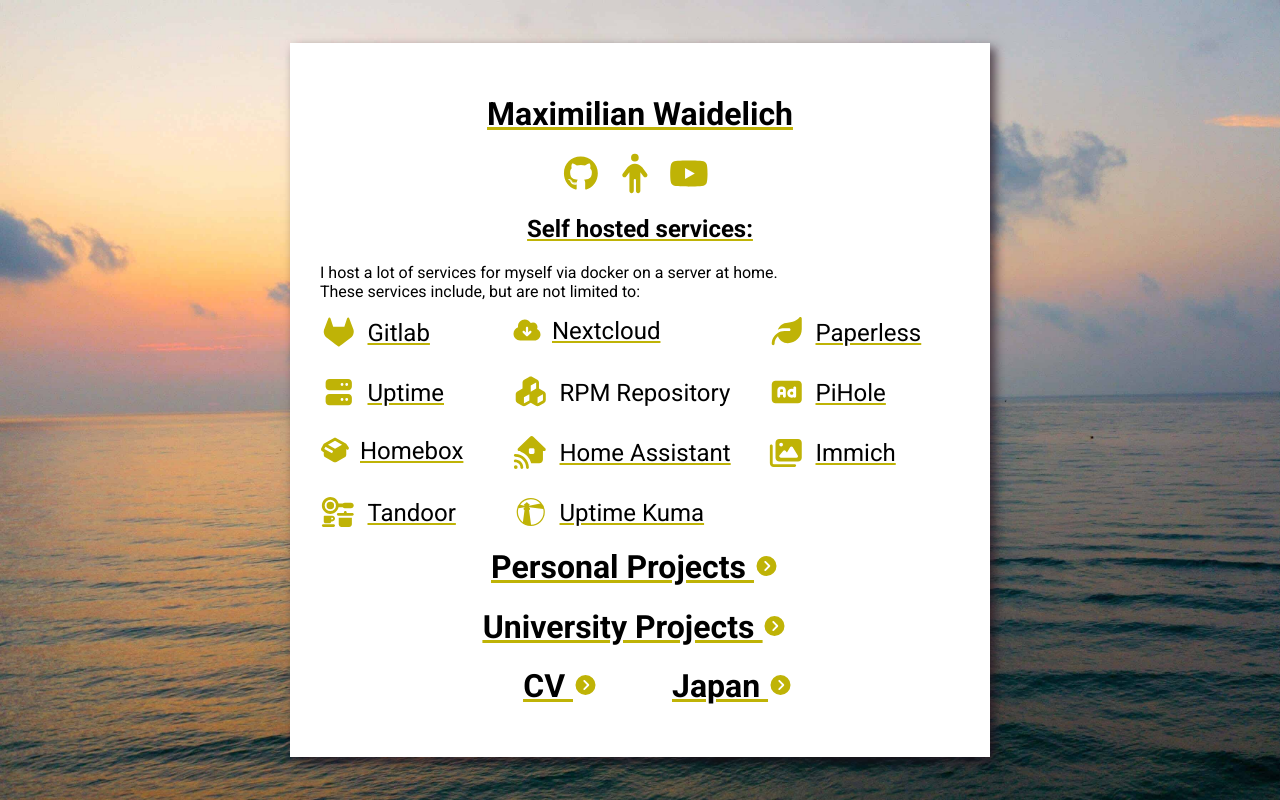
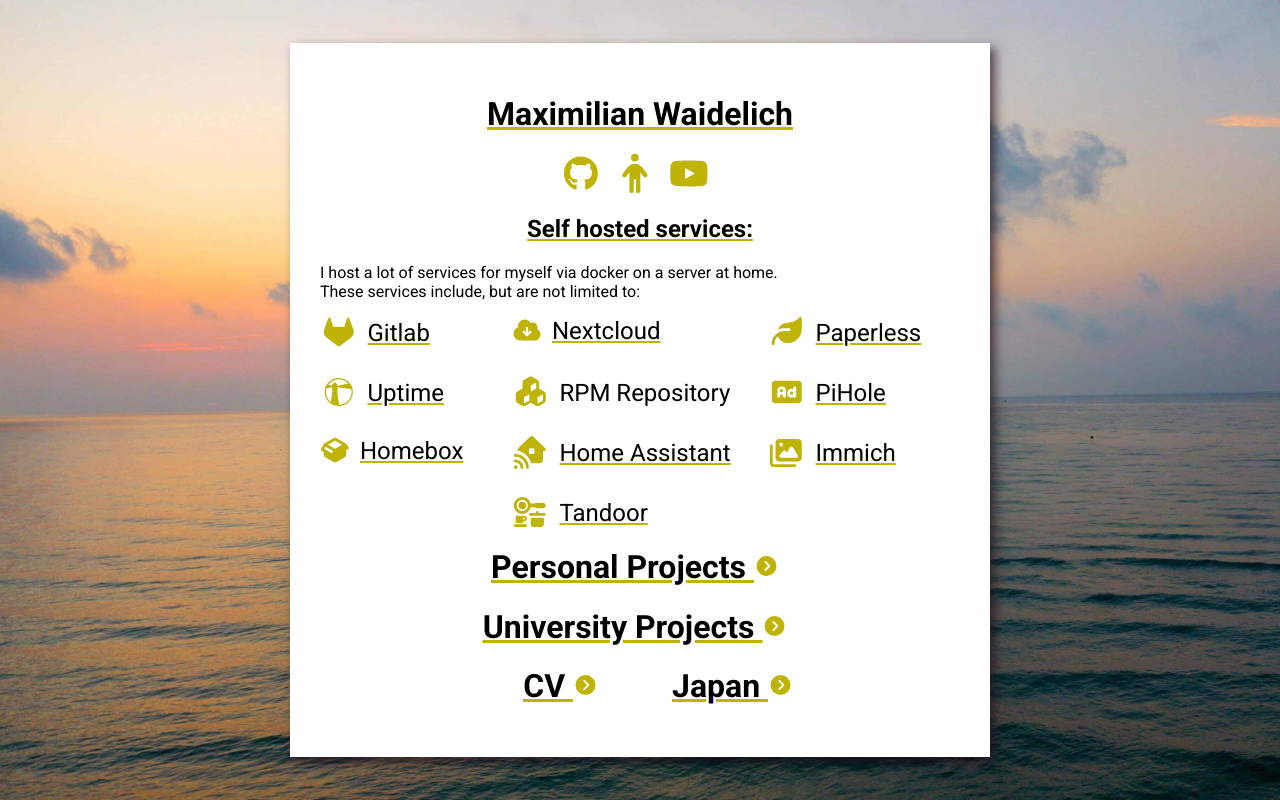
Before and after one commit to maxwai/homepage, a Next.js app: page / in a window 1280 px wide. Built offline with nearby package versions, Linux system fonts and the light colour scheme.

Commit message:
update dependencies and fix duplicate service

```diff
--- a/package.json
+++ b/package.json
@@ -1,6 +1,6 @@
 {
   "name": "homepage",
-  "version": "1.6.2",
+  "version": "1.6.3",
   "private": true,
   "scripts": {
     "dev": "next dev",
@@ -12,7 +12,7 @@
     "@fortawesome/free-brands-svg-icons": "7.1.0",
     "@fortawesome/free-solid-svg-icons": "7.1.0",
     "@fortawesome/react-fontawesome": "3.1.1",
-    "next": "16.0.7",
+    "next": "16.0.8",
     "react": "19.2.1",
     "react-dom": "19.2.1",
     "node-emoji": "2.2.0",
--- a/pages/index.jsx
+++ b/pages/index.jsx
@@ -11,8 +11,7 @@
     faKitchenSet,
     faLeaf,
     faMale,
-    faRectangleAd,
-    faServer
+    faRectangleAd
 } from '@fortawesome/free-solid-svg-icons'
 import {
     faGithub,
@@ -79,7 +78,7 @@
                     </div>
                     <div>
                         <a href="https://github.com/louislam/uptime-kuma">
-                            <FontAwesomeIcon icon={faServer}
+                            <FontAwesomeIcon icon={faWatchmanMonitoring}
                                              className={utilStyles.fontAwesomeAccentColour}
                                              size="lg"/>
                             Uptime
@@ -121,20 +120,13 @@
                             Immich
                         </a>
                     </div>
+                    <div></div>
                     <div>
                         <a href="https://github.com/TandoorRecipes/recipes">
                             <FontAwesomeIcon icon={faKitchenSet}
                                              className={utilStyles.fontAwesomeAccentColour}
                                              size="lg"/>
                             Tandoor
-                        </a>
-                    </div>
-                    <div>
-                        <a href="https://github.com/louislam/uptime-kuma">
-                            <FontAwesomeIcon icon={faWatchmanMonitoring}
-                                             className={utilStyles.fontAwesomeAccentColour}
-                                             size="lg"/>
-                            Uptime Kuma
                         </a>
                     </div>
                 </div>
```
Also changed, not shown: 1 other file (tests, documents, lock files or other folders).
